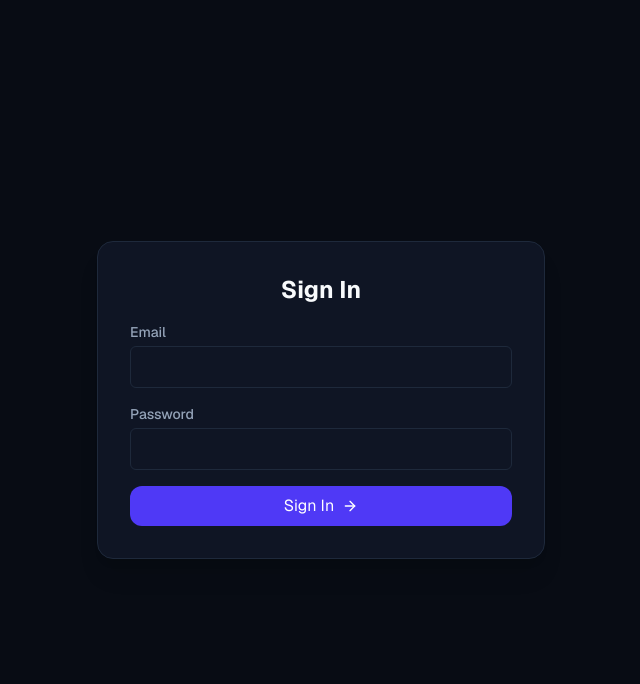
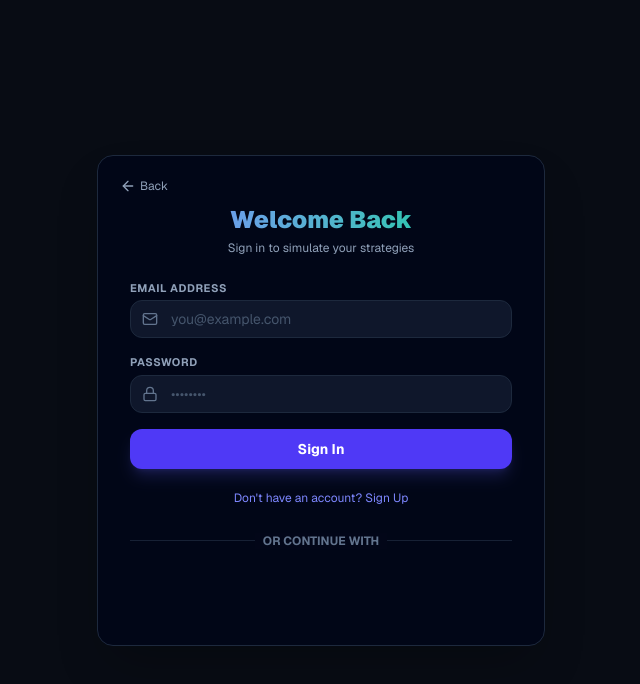
Before and after one commit to mahmoodmobasher/AlphaAegis, a Next.js app in the folder frontend/: page /login in a window 1280 px wide. Shown: the top 684 px of the page, without its empty margins (319-959 px from the left). Built offline with nearby package versions, Linux system fonts and the light colour scheme.

Commit message:
Update login page to match AuthModal details and functionality

```diff
--- a/frontend/src/app/login/page.tsx
+++ b/frontend/src/app/login/page.tsx
@@ -1,99 +1,257 @@
 "use client";
 
-import React, { useState } from "react";
+import React, { useEffect, useState } from "react";
 import { useRouter } from "next/navigation";
-import { ArrowRight } from "lucide-react";
+import { Lock, Mail, User, ArrowLeft } from "lucide-react";
+import { authApi } from "@/services/api";
+import { useStrategyStore } from "@/store/useStrategyStore";
+
+// Load Google Identity Services script once
+let googleScriptLoaded = false;
+function loadGoogleScript(callback: () => void) {
+  if (googleScriptLoaded) return callback();
+  const script = document.createElement("script");
+  script.src = "https://accounts.google.com/gsi/client";
+  script.async = true;
+  script.onload = () => {
+    googleScriptLoaded = true;
+    callback();
+  };
+  document.head.appendChild(script);
+}
 
 export default function LoginPage() {
   const router = useRouter();
+  const [isLogin, setIsLogin] = useState(true);
   const [email, setEmail] = useState("");
   const [password, setPassword] = useState("");
+  const [fullName, setFullName] = useState("");
+  const [loading, setLoading] = useState(false);
   const [error, setError] = useState<string | null>(null);
-  const [loading, setLoading] = useState(false);
+
+  const handleCredentialResponse = async (response: any) => {
+    setLoading(true);
+    setError(null);
+    try {
+      console.log("Google credential received:", response.credential?.slice(0, 20));
+      const result = await authApi.googleLogin(response.credential);
+
+      if (result?.access_token) {
+        const userDetails = await authApi.getMe(result.access_token);
+        const store = useStrategyStore.getState();
+        store.login(result.access_token, userDetails);
+        router.push("/portfolio");
+      } else {
+        throw new Error("No access token returned");
+      }
+    } catch (e: any) {
+      console.error("Google sign‑in error:", e);
+      setError(e.message || "Google authentication failed");
+    } finally {
+      setLoading(false);
+    }
+  };
 
   const handleSubmit = async (e: React.FormEvent) => {
     e.preventDefault();
     setLoading(true);
     setError(null);
+
     try {
-      const response = await fetch("http://127.0.0.1:8000/api/auth/login", {
-        method: "POST",
-        headers: {
-          "Content-Type": "application/json",
-        },
-        body: JSON.stringify({ email, password }),
-      });
+      if (isLogin) {
+        // Login flow
+        const authData = await authApi.login(email, password);
+        // Fetch current user details
+        const userDetails = await authApi.getMe(authData.access_token);
 
-      if (!response.ok) {
-        const errMsg = await response.text();
-        throw new Error(errMsg || "Login failed");
-      }
-
-      const data = await response.json();
-      // Assuming the FastAPI endpoint returns { access_token: string } or an array of strings
-      const token = Array.isArray(data.access_token) ? data.access_token[0] : data.access_token;
-      if (token) {
-        localStorage.setItem("access_token", token);
-        // Optionally set a cookie:
-        // document.cookie = `access_token=${token}; path=/; secure; sameSite=strict`;
+        const store = useStrategyStore.getState();
+        store.login(authData.access_token, userDetails);
         router.push("/portfolio");
       } else {
-        throw new Error("No access token returned");
+        // Register flow
+        await authApi.register(email, password, fullName);
+        // Auto-login after registration
+        const authData = await authApi.login(email, password);
+        const userDetails = await authApi.getMe(authData.access_token);
+
+        const store = useStrategyStore.getState();
+        store.login(authData.access_token, userDetails);
+        router.push("/portfolio");
       }
     } catch (err: any) {
-      setError(err.message || "An error occurred");
+      setError(err.message || "Something went wrong. Please try again.");
     } finally {
       setLoading(false);
     }
   };
 
+  useEffect(() => {
+    loadGoogleScript(() => {
+      const gWindow = window as any;
+      if (gWindow.google && gWindow.google.accounts && gWindow.google.accounts.id) {
+        gWindow.google.accounts.id.initialize({
+          client_id: process.env.NEXT_PUBLIC_GOOGLE_CLIENT_ID as string,
+          callback: handleCredentialResponse,
+          auto_select: false,
+        });
+        gWindow.google.accounts.id.renderButton(
+          document.getElementById("google-signin-button"),
+          { theme: "outline", size: "large", width: 280 }
+        );
+      } else {
+        console.error("Google Identity Services script failed to load.");
+        setError("Unable to load Google Sign‑In. Please try again later.");
+      }
+    });
+    return () => {
+      (window as any).google?.accounts?.id?.cancel();
+    };
+  }, [isLogin]);
+
   return (
     <div className="flex min-h-screen items-center justify-center bg-bg-base p-4">
-      <div className="w-full max-w-md space-y-6 rounded-2xl bg-bg-panel p-8 shadow-xl border border-border-panel">
-        <h2 className="text-center text-2xl font-bold text-text-main mb-4">
-          Sign In
+      <div className="relative w-full max-w-md bg-slate-950/95 border border-slate-800 rounded-2xl p-8 shadow-2xl text-white">
+
+        {/* Back Button */}
+        <button
+          onClick={() => router.push("/portfolio")}
+          className="absolute top-4 left-4 p-1.5 text-slate-400 hover:text-white rounded-lg transition-colors hover:bg-slate-900 flex items-center gap-1 text-xs"
+        >
+          <ArrowLeft className="h-4 w-4" /> Back
+        </button>
+
+        {/* Title & Description */}
+        <div className="text-center mb-6 mt-4">
+          <h2 className="text-2xl font-black bg-gradient-to-r from-indigo-400 to-emerald-400 bg-clip-text text-transparent">
+            {isLogin ? "Welcome Back" : "Create Account"}
           </h2>
+          <p className="text-slate-400 text-xs mt-1">
+            {isLogin ? "Sign in to simulate your strategies" : "Start your options strategic trial"}
+          </p>
+        </div>
+
+        {/* Error Notification */}
         {error && (
-          <div className="rounded-md bg-red-100 p-2 text-sm text-red-700">
+          <div className="mb-4 p-3 rounded-lg bg-red-500/10 border border-red-500/20 text-red-200 text-xs font-semibold">
             {error}
           </div>
         )}
+
+        {/* Auth Form */}
         <form onSubmit={handleSubmit} className="space-y-4">
+
+          {/* Full Name field (only for sign up) */}
+          {!isLogin && (
             <div>
-            <label htmlFor="email" className="block text-sm font-medium text-text-sub mb-1">
-              Email
+              <label className="block text-[11px] font-bold text-slate-400 uppercase tracking-wider mb-1">
+                Full Name
               </label>
+              <div className="relative">
+                <span className="absolute inset-y-0 left-0 flex items-center pl-3 pointer-events-none text-slate-500">
+                  <User className="h-4 w-4" />
+                </span>
                 <input
-              id="email"
+                  type="text"
+                  required
+                  value={fullName}
+                  onChange={(e) => setFullName(e.target.value)}
+                  placeholder="John Doe"
+                  className="w-full bg-slate-900 border border-slate-800 rounded-xl py-2 pl-10 pr-4 text-sm focus:outline-none focus:border-indigo-500 text-white placeholder-slate-600 transition"
+                />
+              </div>
+            </div>
+          )}
+
+          {/* Email field */}
+          <div>
+            <label className="block text-[11px] font-bold text-slate-400 uppercase tracking-wider mb-1">
+              Email Address
+            </label>
+            <div className="relative">
+              <span className="absolute inset-y-0 left-0 flex items-center pl-3 pointer-events-none text-slate-500">
+                <Mail className="h-4 w-4" />
+              </span>
+              <input
                 type="email"
                 required
                 value={email}
                 onChange={(e) => setEmail(e.target.value)}
-              className="w-full rounded-md border border-border-panel bg-bg-base px-3 py-2 text-text-main focus:border-indigo-500 focus:outline-none"
+                placeholder="you@example.com"
+                className="w-full bg-slate-900 border border-slate-800 rounded-xl py-2 pl-10 pr-4 text-sm focus:outline-none focus:border-indigo-500 text-white placeholder-slate-600 transition"
               />
             </div>
+          </div>
+
+          {/* Password field */}
           <div>
-            <label htmlFor="password" className="block text-sm font-medium text-text-sub mb-1">
+            <label className="block text-[11px] font-bold text-slate-400 uppercase tracking-wider mb-1">
               Password
             </label>
+            <div className="relative">
+              <span className="absolute inset-y-0 left-0 flex items-center pl-3 pointer-events-none text-slate-500">
+                <Lock className="h-4 w-4" />
+              </span>
               <input
-              id="password"
                 type="password"
                 required
                 value={password}
                 onChange={(e) => setPassword(e.target.value)}
-              className="w-full rounded-md border border-border-panel bg-bg-base px-3 py-2 text-text-main focus:border-indigo-500 focus:outline-none"
+                placeholder="••••••••"
+                className="w-full bg-slate-900 border border-slate-800 rounded-xl py-2 pl-10 pr-4 text-sm focus:outline-none focus:border-indigo-500 text-white placeholder-slate-600 transition"
               />
             </div>
+          </div>
+
+          {/* Submit Button */}
           <button
             type="submit"
             disabled={loading}
-            className="flex w-full items-center justify-center gap-2 rounded-xl bg-indigo-600 px-4 py-2 text-white hover:bg-indigo-500 disabled:opacity-50"
+            className="w-full py-2.5 bg-indigo-600 hover:bg-indigo-500 active:bg-indigo-700 disabled:opacity-50 text-white font-bold text-sm rounded-xl shadow-lg shadow-indigo-500/20 transition duration-150 relative overflow-hidden"
           >
-            {loading ? "Signing in..." : "Sign In"}
-            <ArrowRight className="h-4 w-4" />
+            {loading ? (
+              <span className="flex items-center justify-center gap-2">
+                <svg className="animate-spin h-4 w-4 text-white" fill="none" viewBox="0 0 24 24">
+                  <circle className="opacity-25" cx="12" cy="12" r="10" stroke="currentColor" strokeWidth="4" />
+                  <path className="opacity-75" fill="currentColor" d="M4 12a8 8 0 018-8V0C5.373 0 0 5.373 0 12h4zm2 5.291A7.962 7.962 0 014 12H0c0 3.042 1.135 5.824 3 7.938l3-2.647z" />
+                </svg>
+                Processing...
+              </span>
+            ) : isLogin ? (
+              "Sign In"
+            ) : (
+              "Create Account"
+            )}
           </button>
         </form>
+
+        {/* Toggle between Login and Signup */}
+        <div className="mt-4 text-center">
+          <button
+            onClick={() => {
+              setIsLogin(!isLogin);
+              setError(null);
+            }}
+            className="text-xs text-indigo-400 hover:underline hover:text-indigo-300"
+          >
+            {isLogin ? "Don't have an account? Sign Up" : "Already have an account? Sign In"}
+          </button>
+        </div>
+
+        {/* Divider */}
+        <div className="relative my-6">
+          <div className="absolute inset-0 flex items-center">
+            <div className="w-full border-t border-slate-800/80"></div>
+          </div>
+          <div className="relative flex justify-center text-xs uppercase">
+            <span className="bg-slate-950 px-2 text-slate-500 font-bold">Or continue with</span>
+          </div>
+        </div>
+
+        {/* Google Sign-In Button */}
+        <div className="flex justify-center">
+          <div id="google-signin-button" className="min-h-[40px] flex justify-center items-center" />
+        </div>
+
       </div>
     </div>
   );
```
Lines whose indentation alone changed are shown as unchanged.
